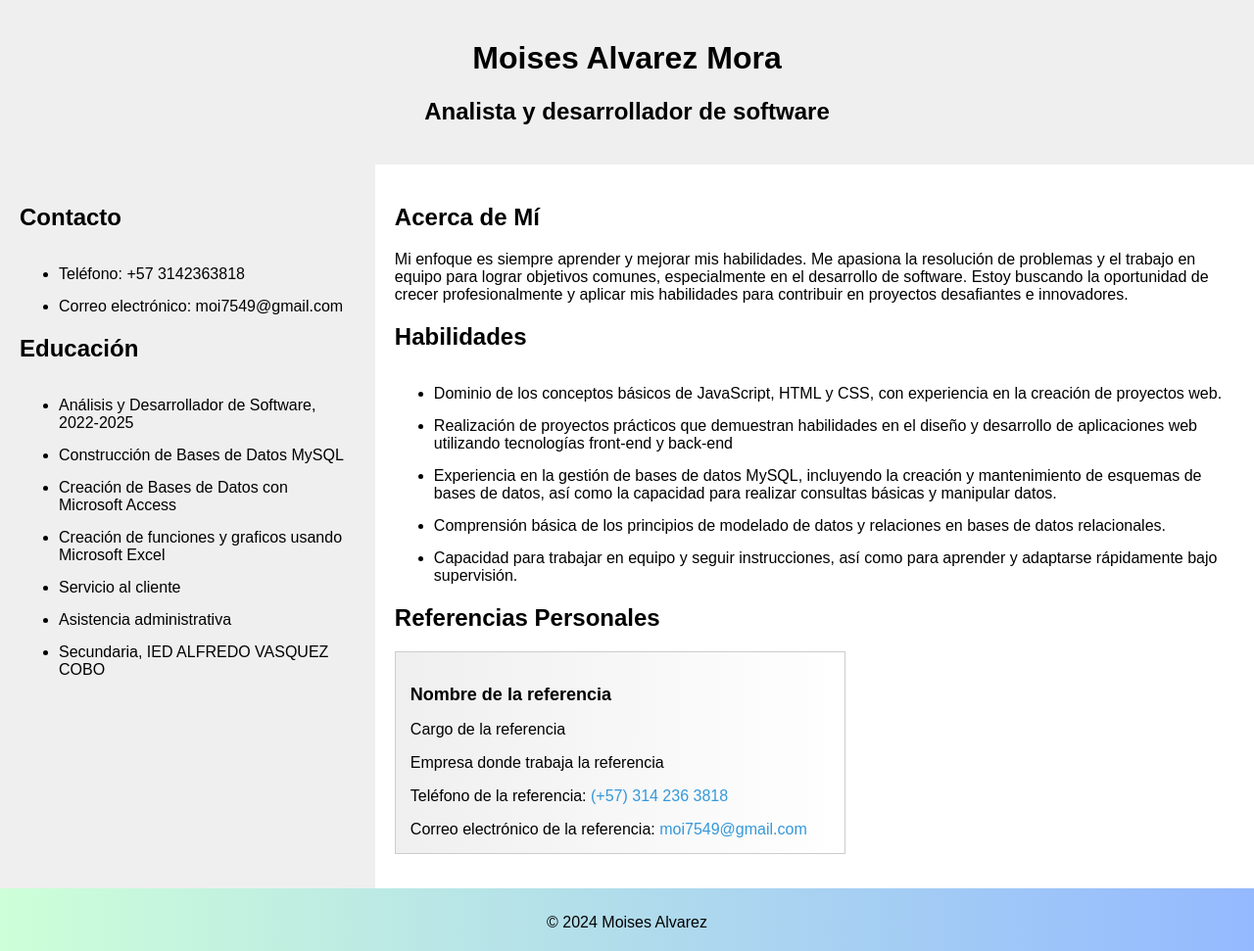
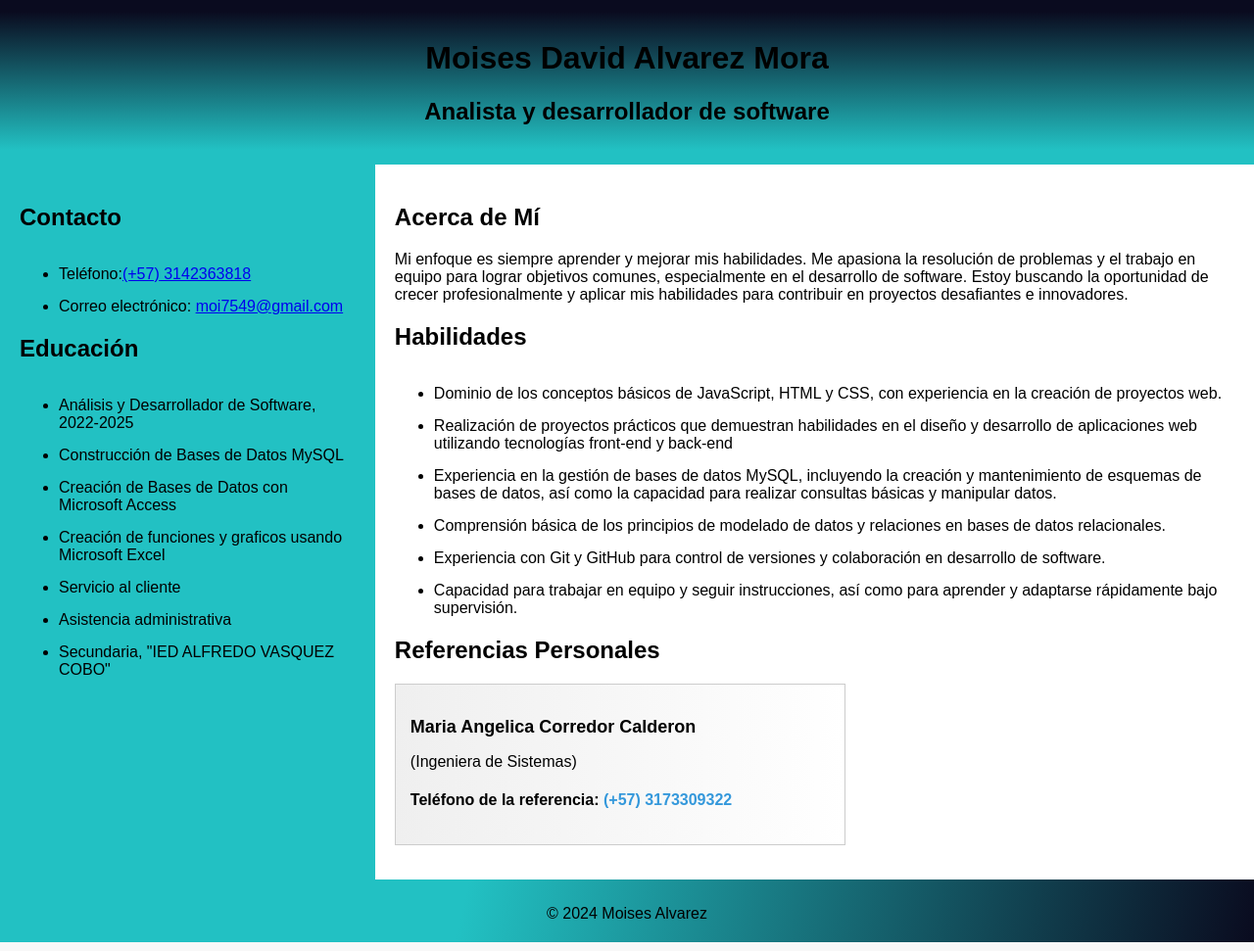
Before and after one commit to sStarmd/Cv2024, a plain HTML site: page index.html in a window 1280 px wide. Shown: the whole page at 98% size. Drawn offline with Linux system fonts and the light colour scheme.

Commit message:
Algunas actualizaciones

```diff
--- a/assets/css/style.css
+++ b/assets/css/style.css
@@ -8,7 +8,8 @@ body {
 
 
   header {
-    background-color: #efefef;
+    background: rgb(34,193,195);
+    background: linear-gradient(0deg, rgba(34,193,195,1) 9%, rgba(10,11,31,1) 93%);
     /* background-image: linear-gradient(to right,  #cdffd8, #94b9ff); */
     padding: 20px;
     text-align: center;
@@ -30,7 +31,7 @@ body {
   .columna-derecha {
     flex-direction: column;
     flex-basis: 40%;
-    background-color: #efefef;
+    background-color: #22c1c3;
     padding: 20px;
   }
 
@@ -72,7 +73,8 @@ body {
 
   /* Footer */
 footer {
-    background-image: linear-gradient(to right,  #cdffd8, #94b9ff);
+  background: rgb(10,11,31);
+  background: linear-gradient(283deg, rgba(10,11,31,1) 0%, rgba(34,193,195,1) 63%);
     padding: 10px;
     text-align: center;
   }
--- a/index.html
+++ b/index.html
@@ -10,7 +10,7 @@
     <header>
 
         <div class="header">
-            <h1>Moises Alvarez Mora</h1>
+            <h1>Moises David Alvarez Mora</h1>
             <h2>Analista y desarrollador de software</h2>
         </div>
     </header>
@@ -19,8 +19,8 @@
     <div class="columna-derecha">
         <h2>Contacto</h2>
       <ul>
-        <li>Teléfono: +57 3142363818</li>
-        <li>Correo electrónico: moi7549@gmail.com</li>
+        <li>Teléfono:<a href="tel:+573142363818">(+57) 3142363818</a></li>
+        <li>Correo electrónico: <a href="moi7549@gmail.com">moi7549@gmail.com</a></li>
       </ul>
       <h2>Educación</h2>
       <ul>
@@ -30,7 +30,7 @@
         <li>Creación de funciones y graficos usando Microsoft Excel</li>
         <li>Servicio al cliente</li>
         <li>Asistencia administrativa</li>
-        <li>Secundaria, IED ALFREDO VASQUEZ COBO</li>
+        <li>Secundaria, "IED ALFREDO VASQUEZ COBO"</li>
       </ul>
 
     </div>
@@ -43,16 +43,15 @@
         <li>Realización de proyectos prácticos que demuestran habilidades en el diseño y desarrollo de aplicaciones web utilizando tecnologías front-end y back-end</li>
         <li>Experiencia en la gestión de bases de datos MySQL, incluyendo la creación y mantenimiento de esquemas de bases de datos, así como la capacidad para realizar consultas básicas y manipular datos.</li>
         <li>Comprensión básica de los principios de modelado de datos y relaciones en bases de datos relacionales.</li>
+        <li>Experiencia con Git y GitHub para control de versiones y colaboración en desarrollo de software.</li>
         <li>Capacidad para trabajar en equipo y seguir instrucciones, así como para aprender y adaptarse rápidamente bajo supervisión.</li>
 
     </ul>
       <h2>Referencias Personales</h2>
      <div div class="referencia">
-        <h3>Nombre de la referencia</h3>
-        <p>Cargo de la referencia</p>
-        <p>Empresa donde trabaja la referencia</p>
-        <p>Teléfono de la referencia: <a href="tel:+573142363818">(+57) 314 236 3818</a></p>
-        <p>Correo electrónico de la referencia: <a href="mailto:moi7549@gmail.com">moi7549@gmail.com</a></p>
+        <h3>Maria Angelica Corredor Calderon</h3>
+        <p>(Ingeniera de Sistemas)</p>
+        <h4>Teléfono de la referencia: <a href="tel:+573173309322">(+57) 3173309322</a></h4>
       </div>
     </div>
   </section>
@@ -61,17 +60,3 @@
   </footer>
 </body>
 </html>
-
-
-<!DOCTYPE html>
-<html lang="en">
-<head>
-  <meta charset="UTF-8">
-  <meta http-equiv="X-UA-Compatible" content="IE=edge">
-  <meta name="viewport" content="width=device-width, initial-scale=1.0">
-  <title>Document</title>
-</head>
-<body>
-
-</body>
-</html>
```
